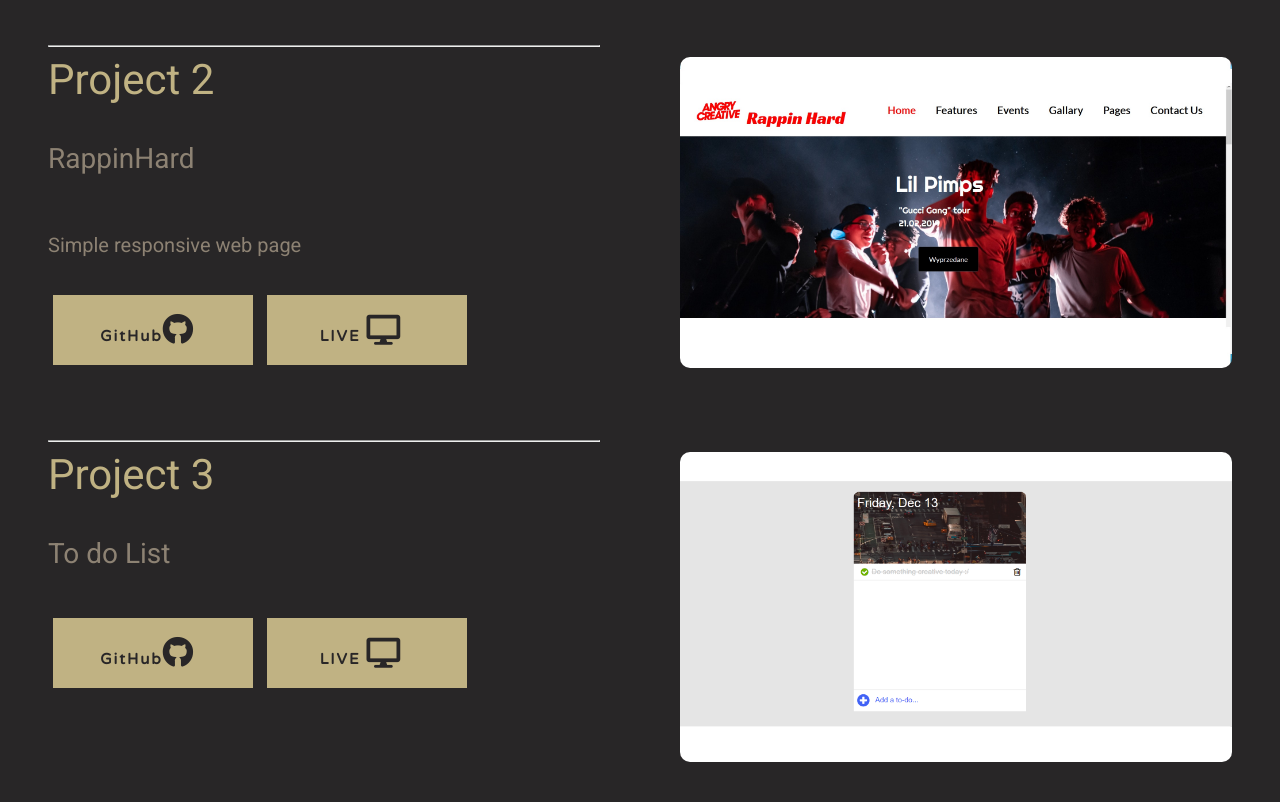
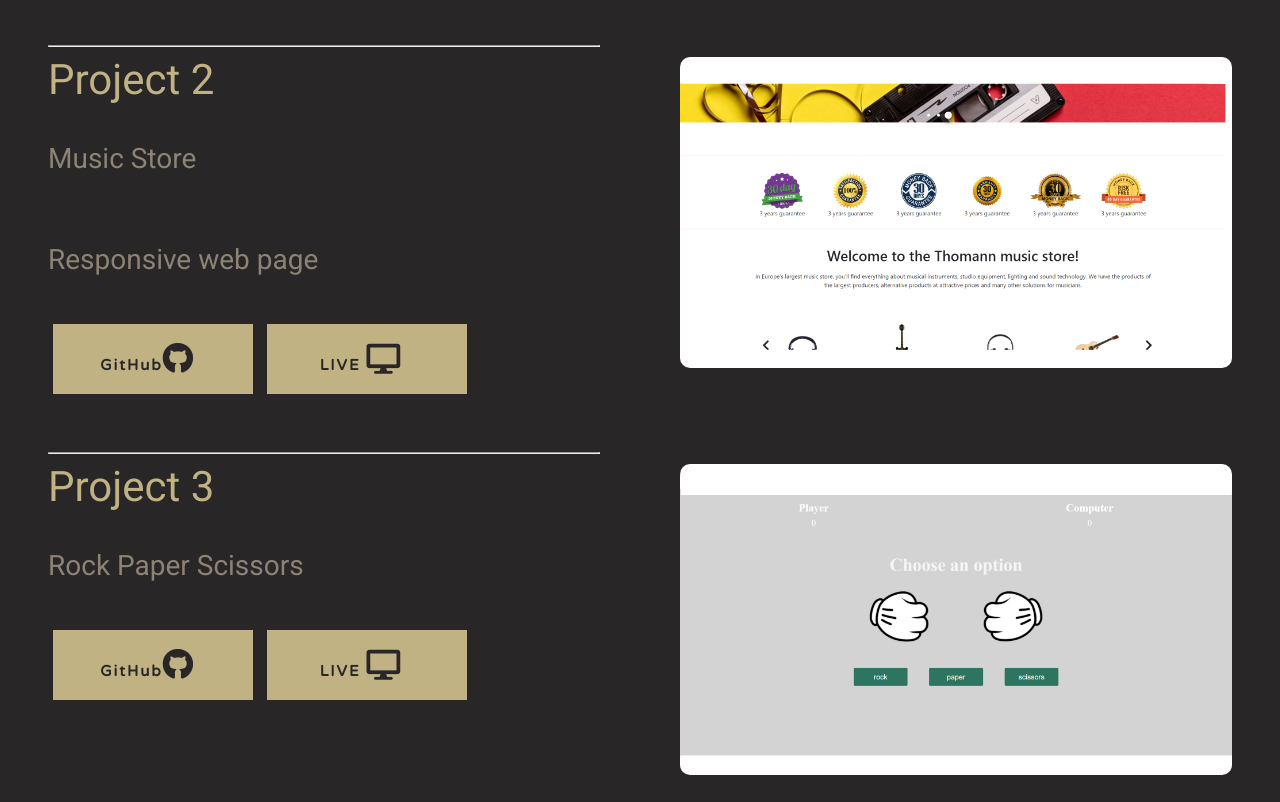
Before and after one commit to k-marczak/Portfolio_2, a plain HTML site: page index.html in a window 1280 px wide. Shown: the part 1771-2573 px from the top of the page. Drawn offline with nearby package versions, Linux system fonts and the light colour scheme.

Commit message:
modified projects

```diff
--- a/index.html
+++ b/index.html
@@ -31,7 +31,7 @@
                         <a href="#overview">Projects</a>
                     </li>
                     <li>
-                        <a href="#features">Skills</a>
+                        <a href="#features">Skill</a>
                     </li>
                     <li>
                         <a href="#download">Contact</a>
@@ -94,32 +94,32 @@
                         <hr>
                         <h2>Project 2 </h2>
                         <h3>
-                            RappinHard
+                             Music Store
                         </h3>
-                        <p>
-                            Simple responsive web page
-                        </p>
+                        <h3>
+                            Responsive web page
+                        </h3>
 
-                        <a target="_blank" href="https://github.com/El-Arte/Project-1"><button type="button">GitHub<i class="fab fa-github"></i></button></a>
-                        <a target="_blank" href="https://el-arte-project1.netlify.com/"><button type="button">LIVE <i class="fas fa-desktop"></i></button></a>
+                        <a target="_blank" href="https://github.com/k-marczak/music_store"><button type="button">GitHub<i class="fab fa-github"></i></button></a>
+                        <a target="_blank" href="https://k-marczak.github.io/music_store/"><button type="button">LIVE <i class="fas fa-desktop"></i></button></a>
 
                     </div>
                     <div>
-                        <img src="./img/project2.jpg" alt="">
+                        <img src="./img/music-store.png" alt="">
                     </div>
                 </div>
                 <div class="overview-content">
                     <div>
                         <hr>
                         <h2>Project 3 </h2>
-                        <h3>To do List</h3>
+                        <h3>Rock Paper Scissors</h3>
 
-                        <a target="_blank" href="https://github.com/El-Arte/To-Do-List"><button type="button">GitHub<i class="fab fa-github"></i></button></a>
-                        <a target="_blank" href="https://el-arte-to-do-list.netlify.com/"><button type="button">LIVE <i class="fas fa-desktop"></i></button></a>
+                        <a target="_blank" href="https://github.com/k-marczak/rock_paper"><button type="button">GitHub<i class="fab fa-github"></i></button></a>
+                        <a target="_blank" href="https://k-marczak.github.io/rock_paper/"><button type="button">LIVE <i class="fas fa-desktop"></i></button></a>
 
                     </div>
                     <div>
-                        <img src="./img/project3.png" alt="">
+                        <img src="./img/rock-game.png" alt="">
                     </div>
                 </div>
             </div>
```
Also changed, not shown: img/music-store.png (added), img/rock-game.png (added).
